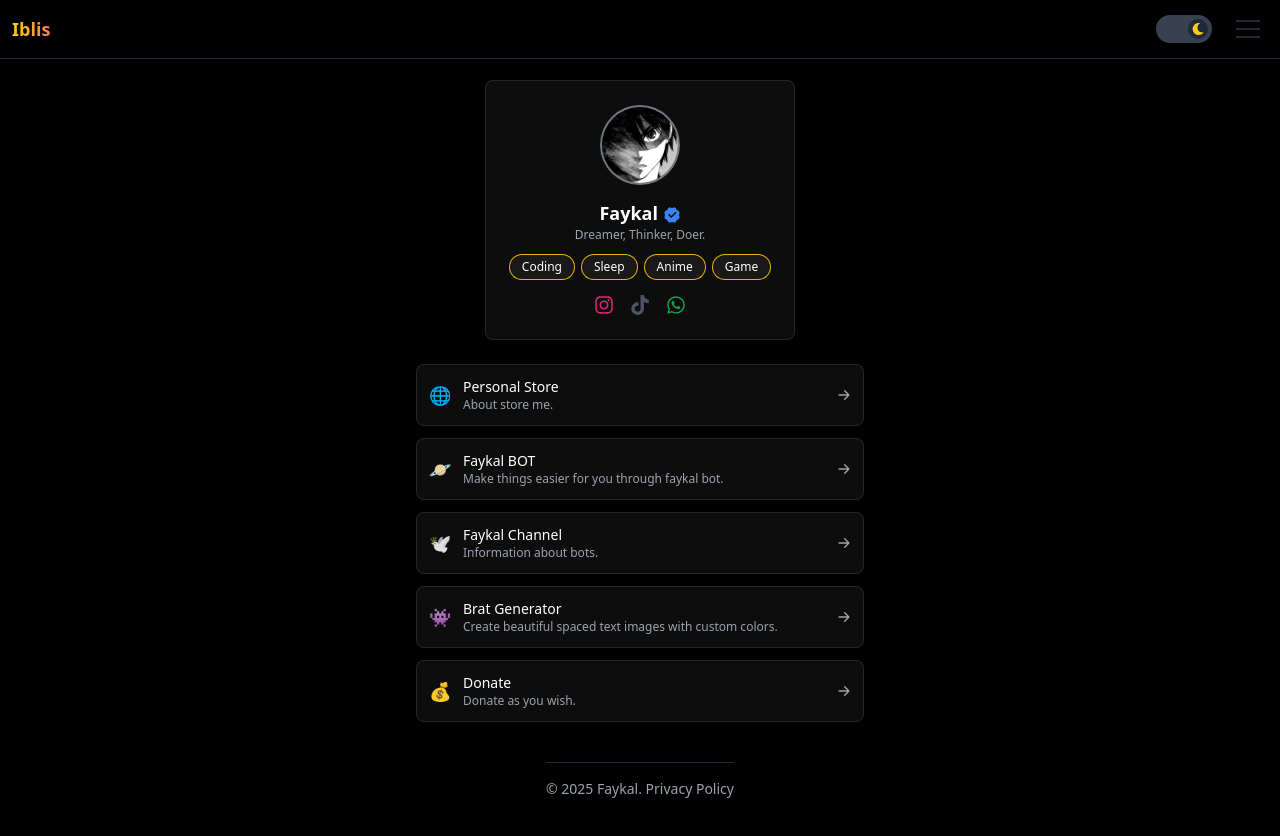
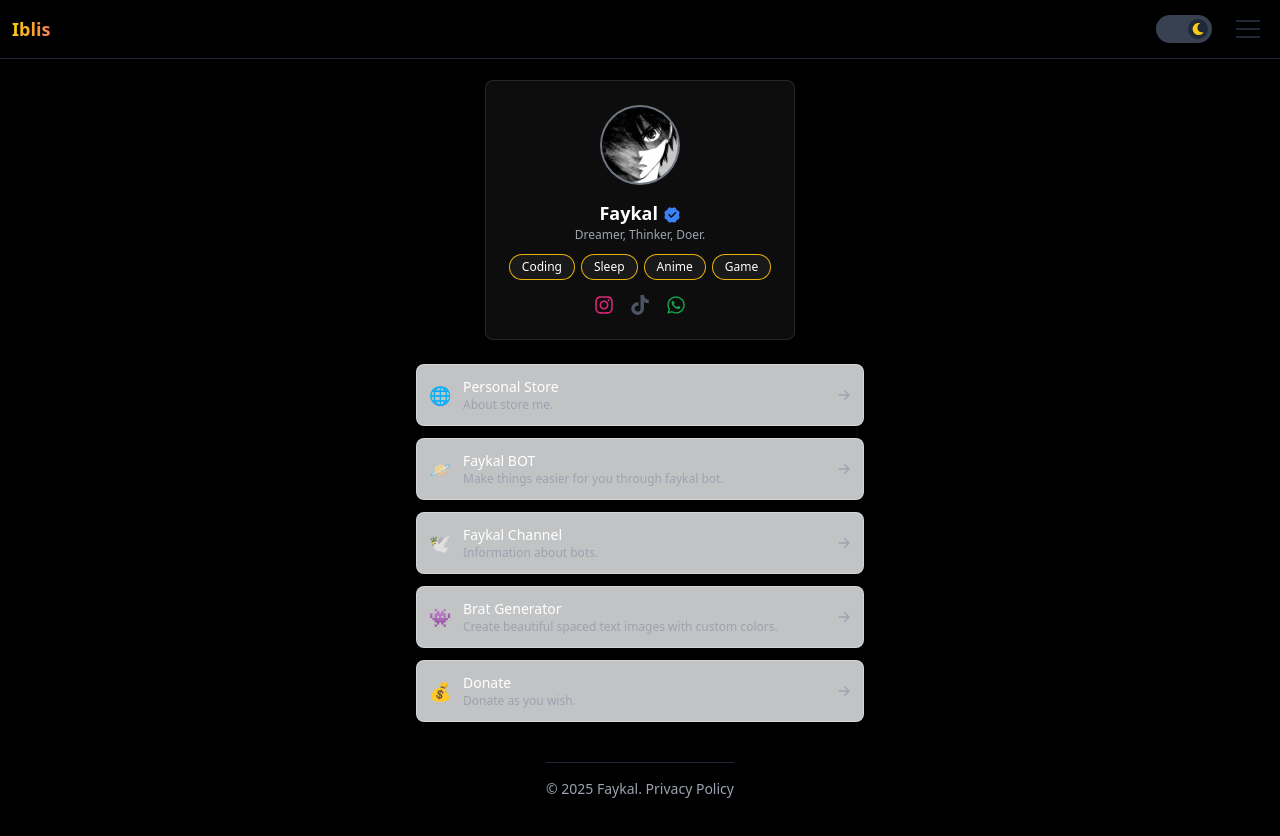
Before and after one commit to faykal/biolink, a React (Vite) app: page / in a window 1280 px wide. Shown: the top 836 px of the page. Built offline with nearby package versions, Linux system fonts and the light colour scheme.

Commit message:
Update Links

```diff
--- a/src/components/Links.jsx
+++ b/src/components/Links.jsx
@@ -17,7 +17,7 @@ const Links = () => {
         <a
           key={index}
           href={link.url}
-          className={`flex items-center justify-between p-3 bg-gray-100/80 dark:bg-white/5 backdrop-blur-lg hover:bg-gray-200/80 dark:hover:bg-white/10 ${link.isSpotify ? 'rounded-full' : 'rounded-lg'} transition-all duration-300 cursor-pointer group hover:translate-x-1 border border-gray-200/50 dark:border-white/10 shadow-lg`}
+          className={`flex items-center justify-between p-3 bg-gray-100/80 dark:bg-gray/5 backdrop-blur-lg hover:bg-gray-200/80 dark:hover:bg-gray/10 ${link.isSpotify ? 'rounded-full' : 'rounded-lg'} transition-all duration-300 cursor-pointer group hover:translate-x-1 border border-gray-200/50 dark:border-gray/10 shadow-lg`}
         >
           {link.isSpotify ? (
             <>
```
